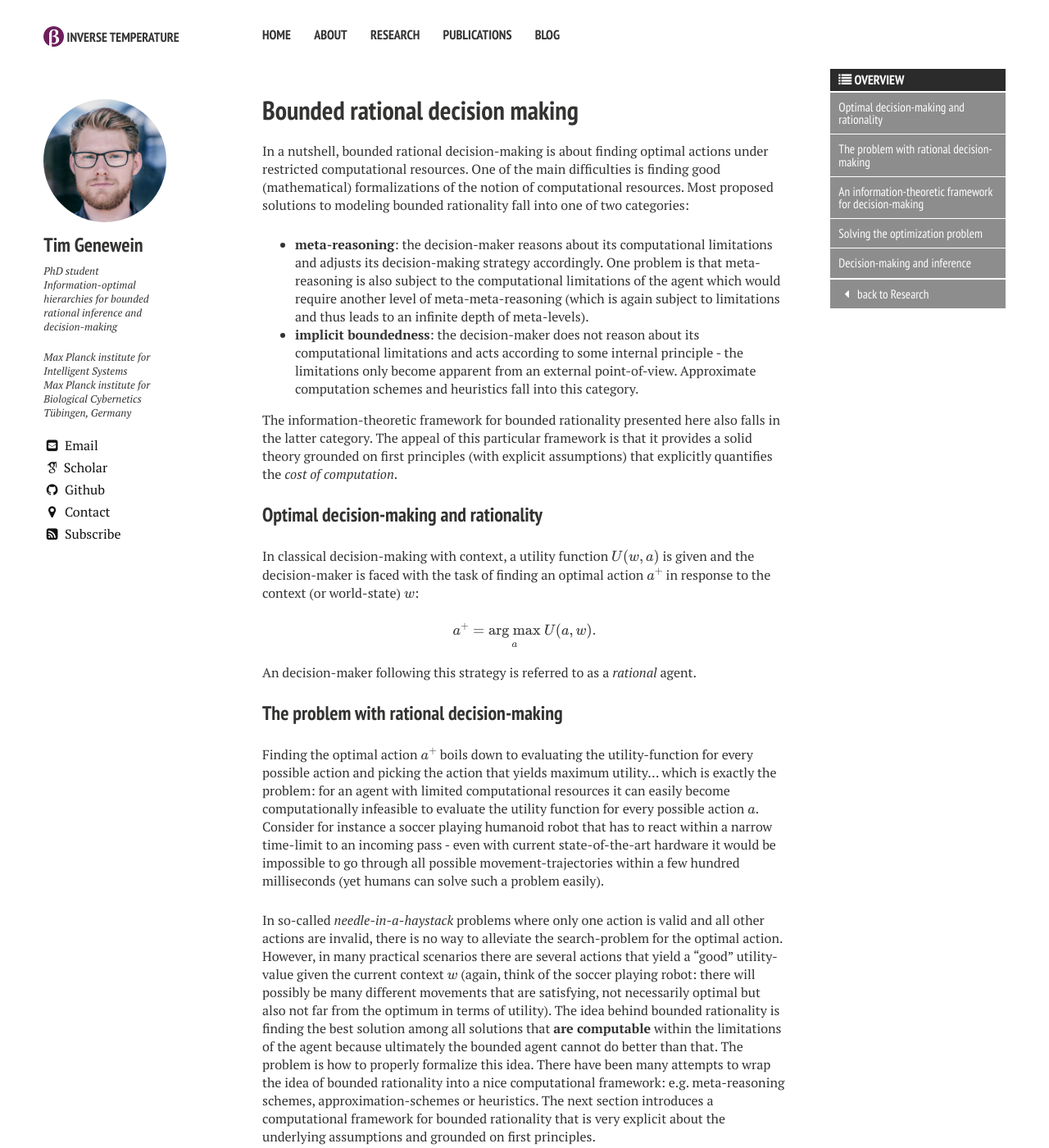
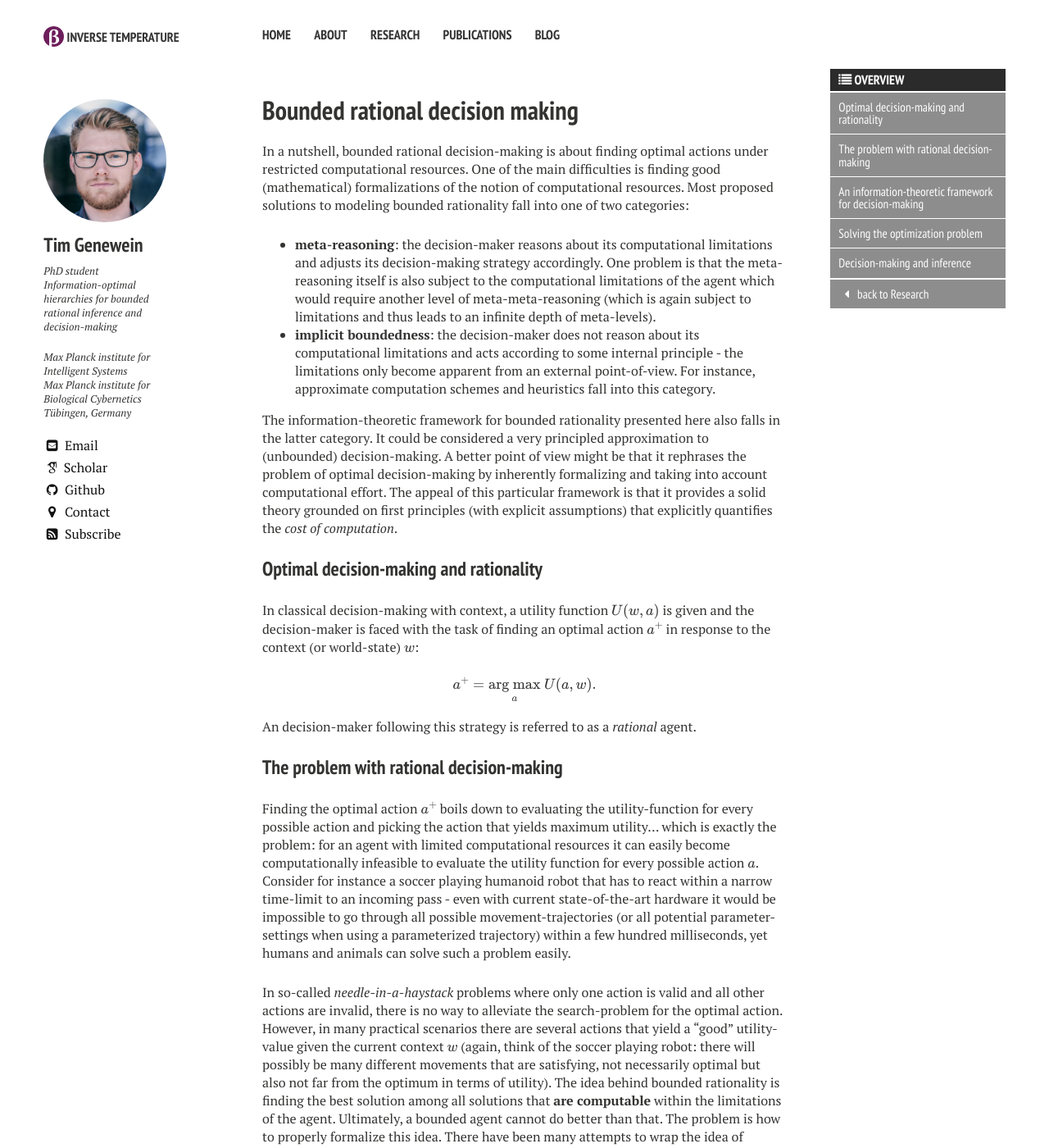
Before and after one commit to tgenewein/tgenewein.github.io, a Jekyll site: the page built from research/10-boundedrationality.md, in a window 1280 px wide and 1400 px high. Shown: the whole window at 82% size. Built offline with Jekyll 4.4.1, drawn with Linux system fonts in a browser that asks for light colours; nearby versions of some CDN libraries; some web fonts are replaced; formulas are drawn with MathJax 3; comment, search, counter and statistics services are not loaded; some of the changed text lies outside the part shown.

Commit message:
Small correction, added free energy paper

```diff
--- a/research/10-boundedrationality.md
+++ b/research/10-boundedrationality.md
@@ -12,10 +12,10 @@
 
 In a nutshell, bounded rational decision-making is about finding optimal actions under restricted computational resources. One of the main difficulties is finding good (mathematical) formalizations of the notion of computational resources. Most proposed solutions to modeling bounded rationality fall into one of two categories:
 
-  *  **meta-reasoning**: the decision-maker reasons about its computational limitations and adjusts its decision-making strategy accordingly. One problem is that meta-reasoning is also subject to the computational limitations of the agent which would require another level of meta-meta-reasoning (which is again subject to limitations and thus leads to an infinite depth of meta-levels).
-  *  **implicit boundedness**: the decision-maker does not reason about its computational limitations and acts according to some internal principle - the limitations only become apparent from an external point-of-view. Approximate computation schemes and heuristics fall into this category.
+  *  **meta-reasoning**: the decision-maker reasons about its computational limitations and adjusts its decision-making strategy accordingly. One problem is that the meta-reasoning itself is also subject to the computational limitations of the agent which would require another level of meta-meta-reasoning (which is again subject to limitations and thus leads to an infinite depth of meta-levels).
+  *  **implicit boundedness**: the decision-maker does not reason about its computational limitations and acts according to some internal principle - the limitations only become apparent from an external point-of-view. For instance, approximate computation schemes and heuristics fall into this category.
 
-The information-theoretic framework for bounded rationality presented here also falls in the latter category. The appeal of this particular framework is that it provides a solid theory grounded on first principles (with explicit assumptions) that explicitly quantifies the *cost of computation*.
+The information-theoretic framework for bounded rationality presented here also falls in the latter category. It could be considered a very principled approximation to (unbounded) decision-making. A better point of view might be that it rephrases the problem of optimal decision-making by inherently formalizing and taking into account computational effort. The appeal of this particular framework is that it provides a solid theory grounded on first principles (with explicit assumptions) that explicitly quantifies the *cost of computation*.
 
 ### Optimal decision-making and rationality
 In classical decision-making with context, a utility function $$U(w,a)$$ is given and the decision-maker is faced with the task of finding an optimal action $$a^+$$ in response to the context (or world-state) $$w$$:
@@ -27,9 +27,9 @@
 An decision-maker following this strategy is referred to as a *rational* agent.
 
 ### The problem with rational decision-making
-Finding the optimal action $$a^+$$ boils down to evaluating the utility-function for every possible action and picking the action that yields maximum utility... which is exactly the problem: for an agent with limited computational resources it can easily become computationally infeasible to evaluate the utility function for every possible action $$a$$. Consider for instance a soccer playing humanoid robot that has to react within a narrow time-limit to an incoming pass - even with current state-of-the-art hardware it would be impossible to go through all possible movement-trajectories within a few hundred milliseconds (yet humans can solve such a problem easily).
+Finding the optimal action $$a^+$$ boils down to evaluating the utility-function for every possible action and picking the action that yields maximum utility... which is exactly the problem: for an agent with limited computational resources it can easily become computationally infeasible to evaluate the utility function for every possible action $$a$$. Consider for instance a soccer playing humanoid robot that has to react within a narrow time-limit to an incoming pass - even with current state-of-the-art hardware it would be impossible to go through all possible movement-trajectories (or all potential parameter-settings when using a parameterized trajectory) within a few hundred milliseconds, yet humans and animals can solve such a problem easily.
 
-In so-called *needle-in-a-haystack* problems where only one action is valid and all other actions are invalid, there is no way to alleviate the search-problem for the optimal action. However, in many practical scenarios there are several actions that yield a "good" utility-value given the current context $$w$$ (again, think of the soccer playing robot: there will possibly be many different movements that are satisfying, not necessarily optimal but also not far from the optimum in terms of utility). The idea behind bounded rationality is finding the best solution among all solutions that **are computable** within the limitations of the agent because ultimately the bounded agent cannot do better than that. The problem is how to properly formalize this idea. There have been many attempts to wrap the idea of bounded rationality into a nice computational framework: e.g. meta-reasoning schemes, approximation-schemes or heuristics. The next section introduces a computational framework for bounded rationality that is very explicit about the underlying assumptions and grounded on first principles.
+In so-called *needle-in-a-haystack* problems where only one action is valid and all other actions are invalid, there is no way to alleviate the search-problem for the optimal action. However, in many practical scenarios there are several actions that yield a "good" utility-value given the current context $$w$$ (again, think of the soccer playing robot: there will possibly be many different movements that are satisfying, not necessarily optimal but also not far from the optimum in terms of utility). The idea behind bounded rationality is finding the best solution among all solutions that **are computable** within the limitations of the agent. Ultimately, a bounded agent cannot do better than that. The problem is how to properly formalize this idea. There have been many attempts to wrap the idea of bounded rationality into a nice computational framework: e.g. meta-reasoning schemes, approximation-schemes or heuristics. The next section introduces a computational framework for bounded rationality that is very explicit about the underlying assumptions and grounded on first principles.
 
 ### An information-theoretic framework for decision-making
 Goal: design an agent that finds the best action $$a^*$$ (in terms of utility-value) among the set of actions that the agent can afford to evaluate. To do so, the agent must follow some search strategy through action-space. In the information-theoretic framework for bounded rationality, this search strategy is explicitly specified as (the prior) $$p_0(a)$$. The resulting bounded-optimal behavior is stochastic and is formalized as (the posterior) $$p^*(a|w)$$. The agent has to invest computation in order to transform the prior- into the posterior-policy. In exchange for the computation, the agent's goal is to receive a higher expected utility $$\sum_a p(a|w)U(w,a)$$. The amount of computation (in bits or nats) is given by the Kullback-Leibler divergence between prior and posterior and for a bounded rational agent this KL divergence is upper-bounded. This allows to write down the following constrained optimization problem:
@@ -62,7 +62,7 @@
 *  $$0 < \beta < \infty$$: agent trades off expected utility against cost of computation
 
 
-The solution to the optimization problem can be translated into an elegant rejection-sampling scheme, where the agent proposes actions according to $$p_0(a)$$ and then (probabilistically) tests them in a rejection step against a fidelity constraint. Importantly, the fidelity constraint is governed by $$\beta$$ which thus directly controls the number of samples that the agent can afford (higher $$\beta$$ means more computational resources which means more samples). Informally, the sampling scheme translates into: search through the action space according to $$p_0(a)$$ and accept the first action that satisfies the fidelity constraint. From the agent's internal perspective, there is no notion of computational cost, all that matters is the fidelity constraint - yet, the scheme produces samples from the bounded-optimal posterior policy. An explanation of the sampling scheme and a more detailed discussion is found in [this paper]({{ site.url }}/Paper-AbstractionsHierarchiesOptimalityPrinciple/).
+The solution to the optimization problem can be translated into an elegant rejection-sampling scheme, where the agent proposes actions according to $$p_0(a)$$ and then (probabilistically) tests them in a rejection step against a fidelity constraint. Importantly, the fidelity constraint is typically lower than the maximum utility value and is governed by $$\beta$$ which thus directly controls the number of samples that the agent can afford (higher $$\beta$$ means more computational resources which means more samples). Informally, the sampling scheme translates into: search through the action space according to $$p_0(a)$$ and accept (with high probability) the first action that satisfies the fidelity constraint. From the agent's internal perspective, there is no notion of computational cost, all that matters is the fidelity constraint - yet, the scheme produces samples from the bounded-optimal posterior policy, exactly given by the equation for $$p^*(a|w)$$ above. An explanation of the sampling scheme and a more detailed discussion is found in [this paper]({{ site.url }}/Paper-AbstractionsHierarchiesOptimalityPrinciple/).
 
 
 ### Decision-making and inference
```
Also changed, not shown: _posts/2016-03-29-Paper-FreeEnergyCircuits.md (added, +20 -0 lines), about/index.md (+1 -1 lines), research/20-naturalabstractions.md (+4 -4 lines), research/30-sensingforacting.md (+4 -4 lines), research/40-distributedinformationprocessing.md (+6 -6 lines), research/index.md (+2 -2 lines).
